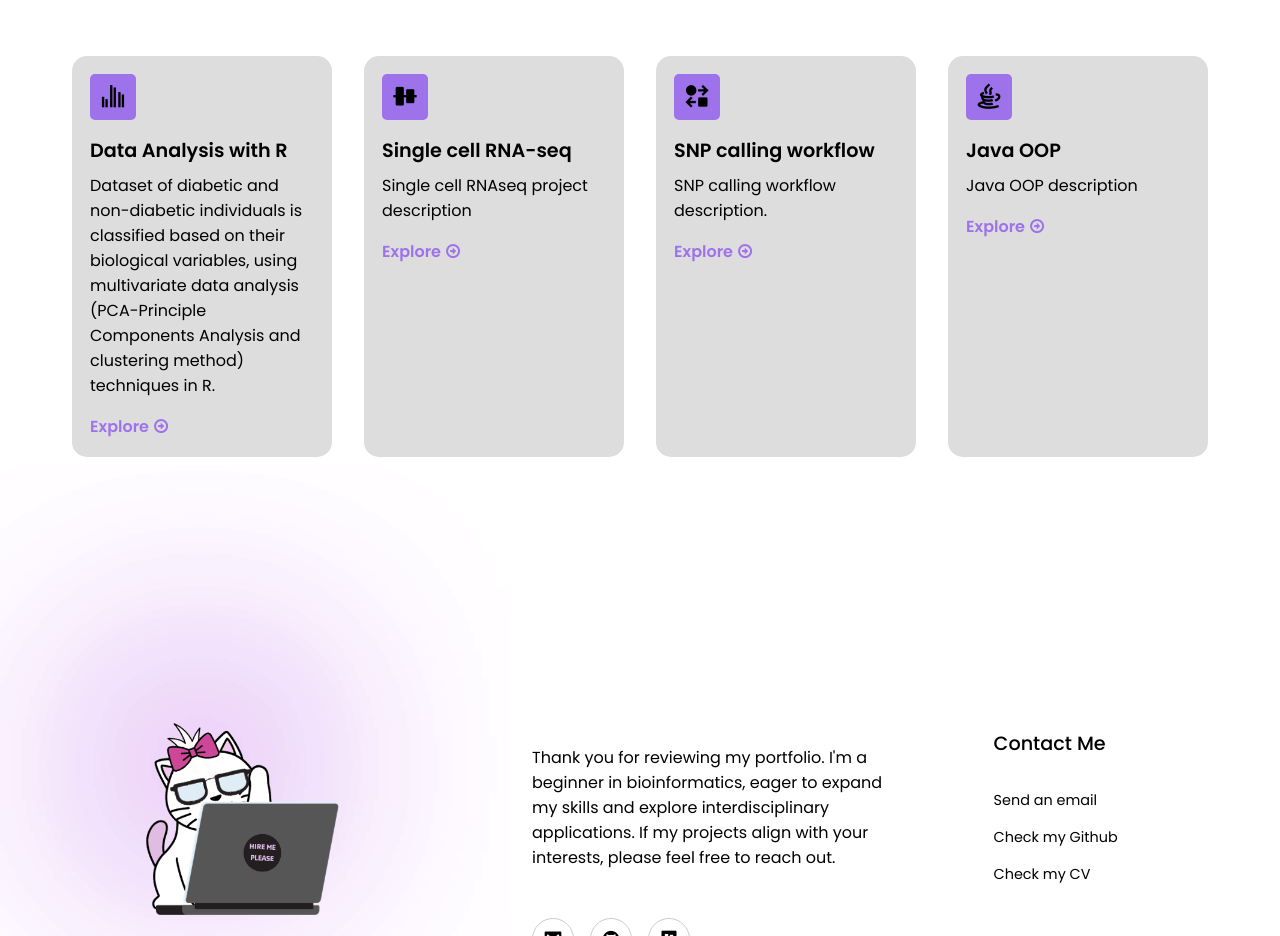
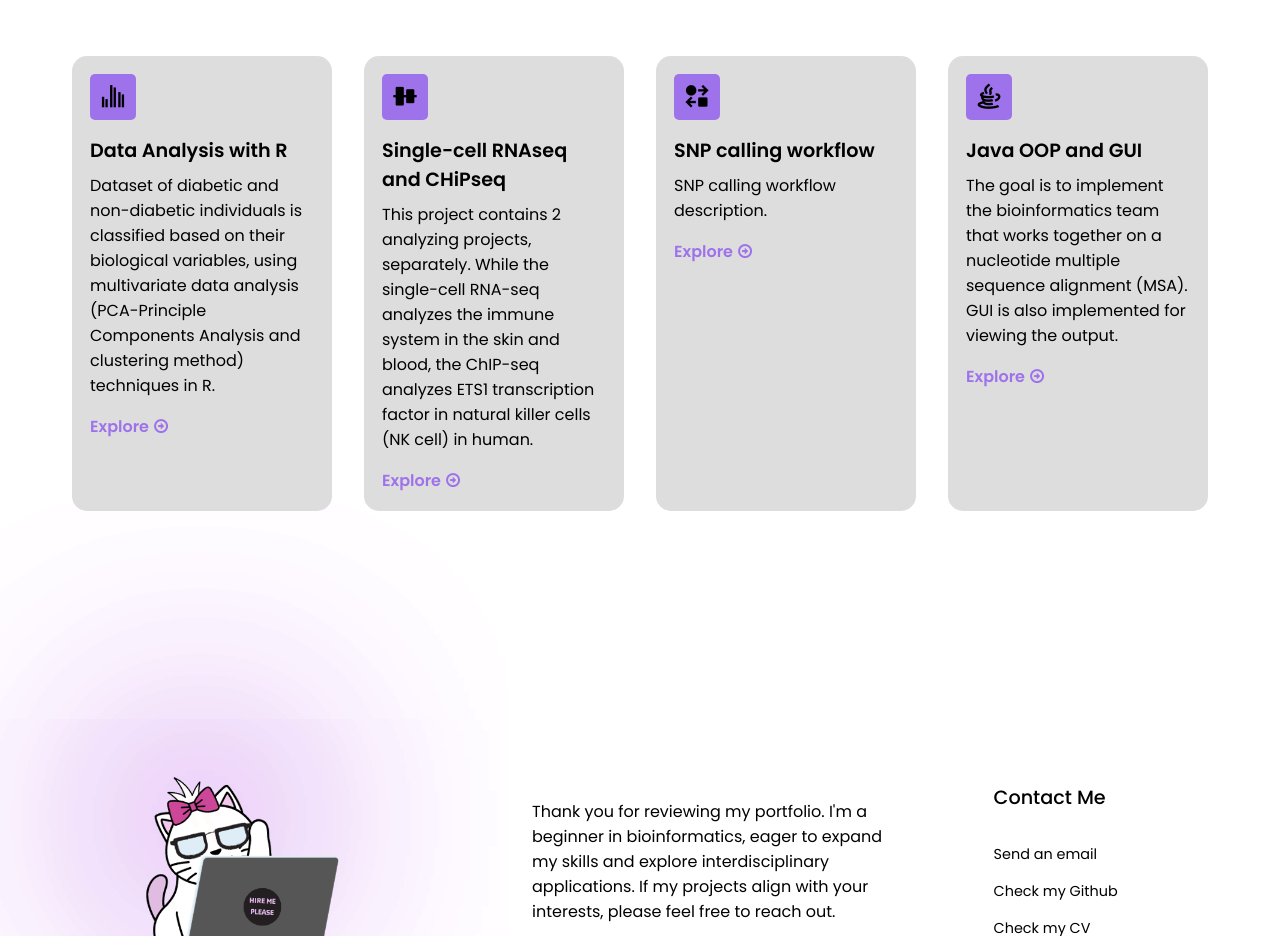
Before and after one commit to HannahLy1204/hannahly1204.github.io, a plain HTML site: page index.html in a window 1280 px wide. Shown: the part 1060-1996 px from the top of the page. Drawn offline with nearby package versions, Linux system fonts and the light colour scheme.

Commit message:
adding projects

```diff
--- a/index.html
+++ b/index.html
@@ -75,11 +75,14 @@
 
             <div class="card">
                 <span><i class="ri-align-item-vertical-center-fill"></i></span>
-                <h4>Single cell RNA-seq</h4>
+                <h4>Single-cell RNAseq and CHiPseq</h4>
                 <p>
-                    Single cell RNAseq project description
+                    This project contains 2 analyzing projects, separately. While the single-cell RNA-seq analyzes the
+                    immune system in the skin and blood, the ChIP-seq analyzes ETS1 transcription factor in natural
+                    killer cells (NK cell) in human.
                 </p>
-                <a href="#">Explore <i class="ri-arrow-right-circle-line"></i></a>
+                <a href="https://github.com/HannahLy1204/Bioinformatics_Starter/blob/main/Project%202/CheckIn.md">Explore
+                    <i class="ri-arrow-right-circle-line"></i></a>
             </div>
 
             <div class="card">
@@ -93,11 +96,13 @@
 
             <div class="card">
                 <span><i class="ri-java-line"></i></span>
-                <h4>Java OOP</h4>
+                <h4>Java OOP and GUI</h4>
                 <p>
-                    Java OOP description
+                    The goal is to implement the bioinformatics team that works together on a nucleotide multiple
+                    sequence alignment (MSA). GUI is also implemented for viewing the output.
                 </p>
-                <a href="#">Explore <i class="ri-arrow-right-circle-line"></i></a>
+                <a href="https://github.com/HannahLy1204/Bioinformatics_Starter/blob/main/Project%204/Description.md">Explore
+                    <i class="ri-arrow-right-circle-line"></i></a>
             </div>
         </div>
     </section>
```
